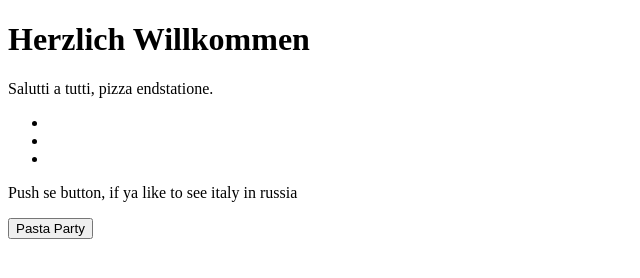
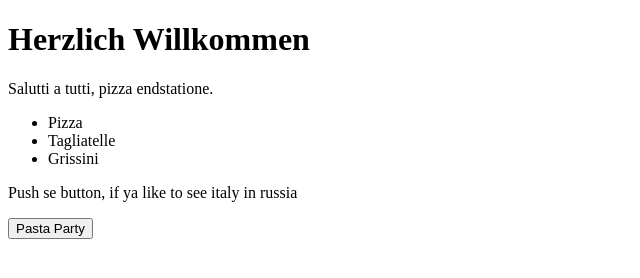
Before and after one commit to GlennStark/horstrepo, a plain HTML site: page index.html in a window 1280 px wide. Shown: the whole page, without its empty margins (0-640 px from the left). Drawn offline with Linux system fonts and the light colour scheme.

Commit message:
drikackt

```diff
--- a/index.html
+++ b/index.html
@@ -11,9 +11,9 @@
 <h1>Herzlich Willkommen</h1>
 <p>Salutti a tutti, pizza endstatione.</p>
 <ul>
-    <li></li>
-    <li></li>
-    <li></li>
+    <li>Pizza</li>
+    <li>Tagliatelle</li>
+    <li>Grissini</li>
 </ul>
 
 <p>Push se button, if ya like to see italy in russia</p>
```
